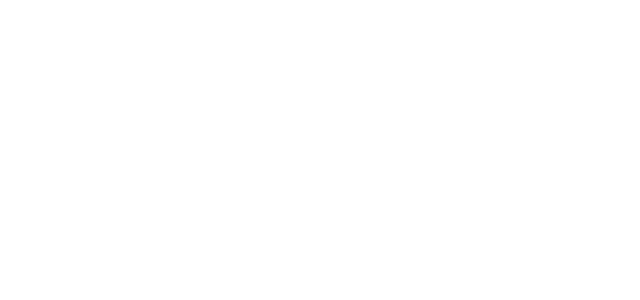
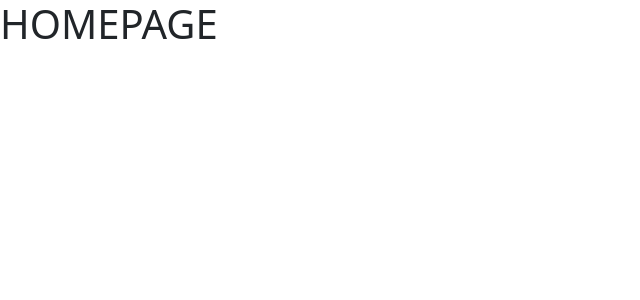
Before and after one commit to lorenzosalti/top-games-react, a React (Vite) app: page / in a window 1280 px wide. Shown: the top 300 px of the page, without its empty margins (0-640 px from the left). Built offline with nearby package versions, Linux system fonts and the light colour scheme.

Commit message:
feat: complete DefaultLayout

```diff
--- a/src/layouts/DefaultLayout.jsx
+++ b/src/layouts/DefaultLayout.jsx
@@ -1,3 +1,13 @@
+import { Outlet } from 'react-router-dom';
+import Header from '../components/Header';
+import Footer from '../components/Footer';
+
 export default function DefaultLayout() {
-
-}
+    return (
+        <>
+            <Header />
+            <Outlet />
+            <Footer />
+        </>
+    );
+};
```
